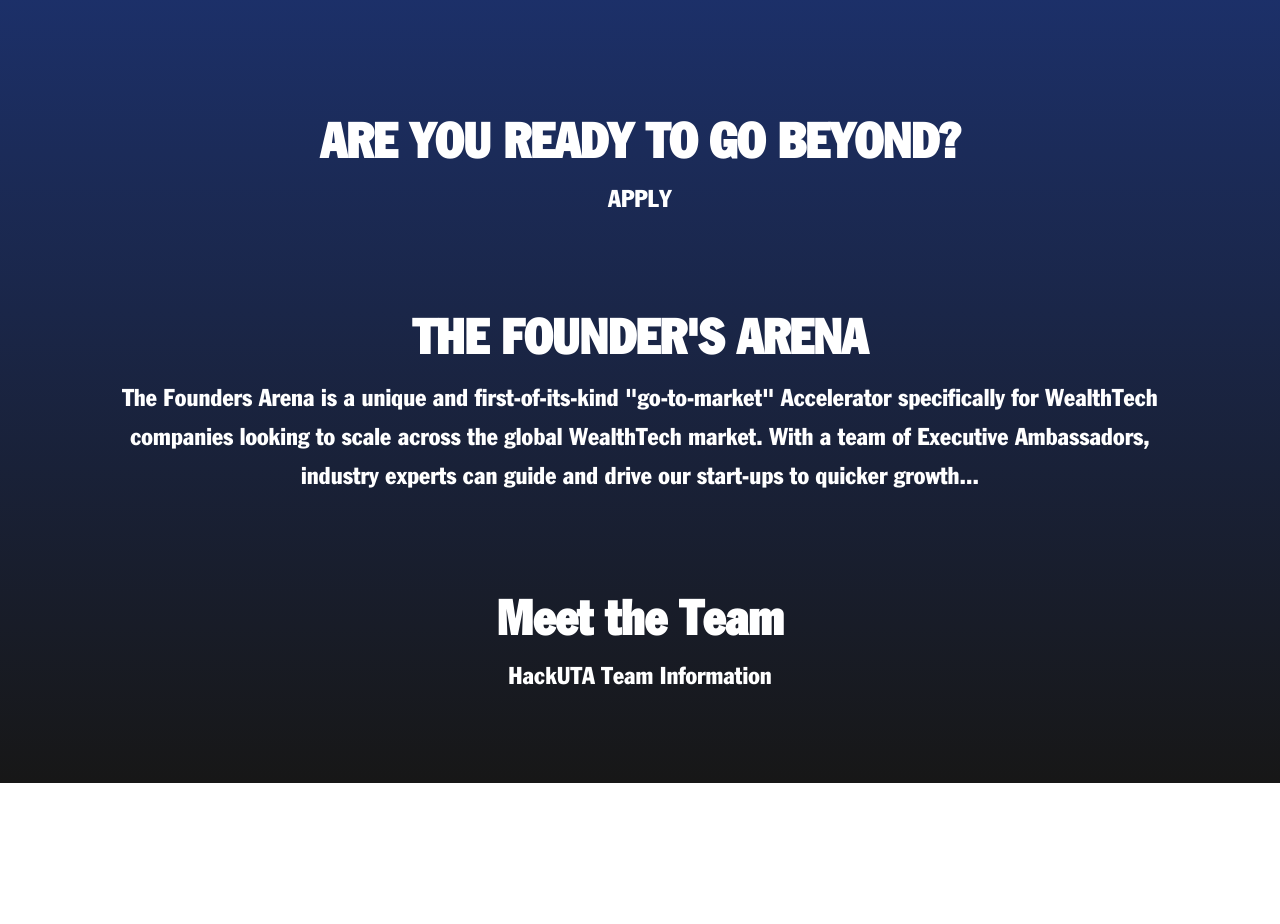
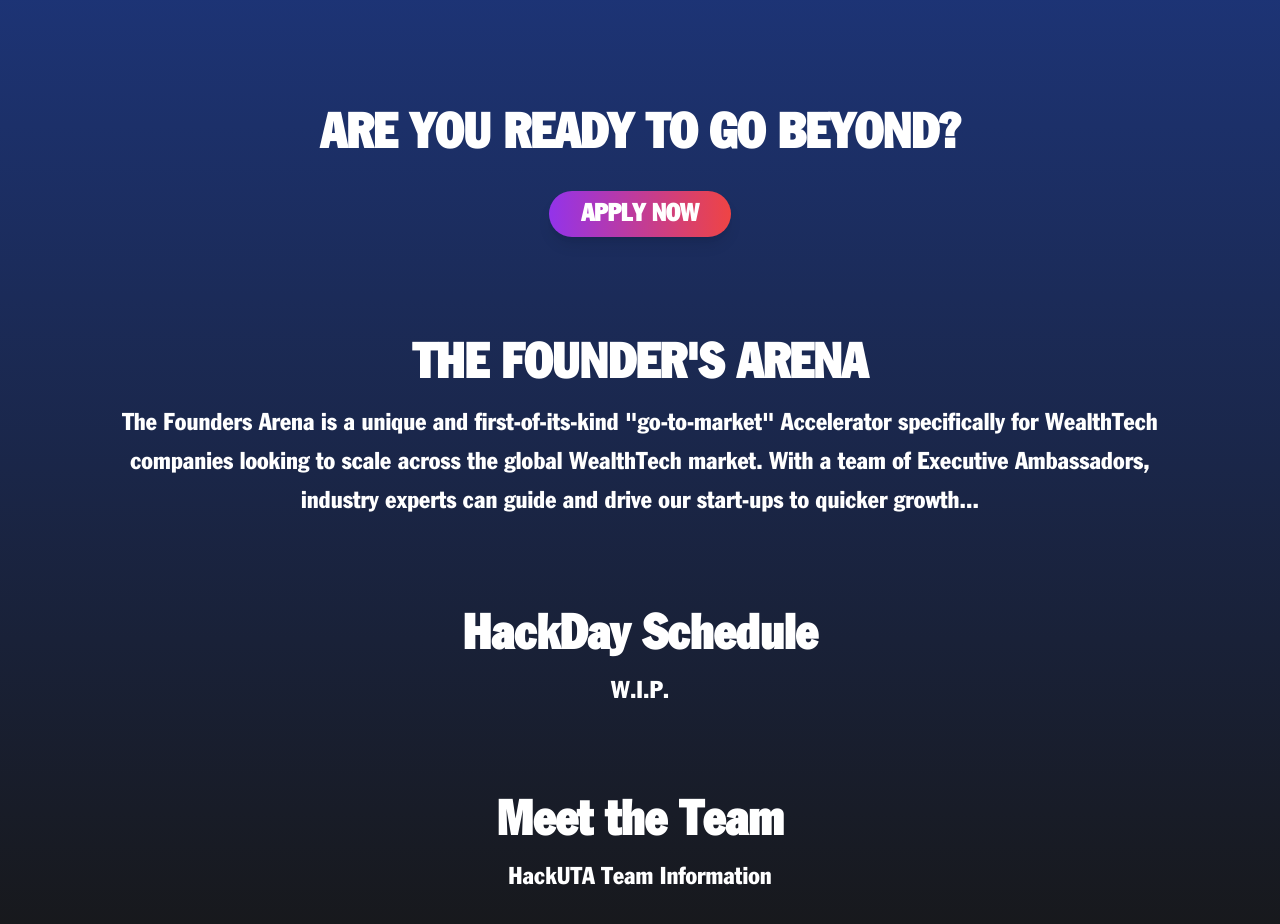
Before and after one commit to dlamanna10/hackday-2025, a Next.js app: page / in a window 1280 px wide. Shown: the part 1420-2344 px from the top of the page. Before the commit the page ends 2203 px from the top, so only its background shows below. Built offline with nearby package versions, Linux system fonts and the light colour scheme.

Commit message:
Apply button functionality

```diff
--- a/src/app/page.tsx
+++ b/src/app/page.tsx
@@ -17,9 +17,17 @@
           </div>
           {/* Desktop Navigation */}
           <div className="hidden md:flex space-x-24 justify-center w-full">
-            {["Home", "Apply", "The Founder's Arena", "Schedule", "About Us", "FAQ", "Contact"].map((item) => (
-              <a key={item} href="#" className="font-franklinGothic text-xl font-normal hover:text-purple-300 transition">
-                {item}
+            {[
+              { name: "Home", href: "#" },
+              { name: "Apply", href: "#apply" },
+              { name: "The Founder's Arena", href: "#founders-arena" },
+              { name: "Schedule", href: "#schedule" },
+              { name: "About Us", href: "#about" },
+              { name: "FAQ", href: "#faq" },
+              { name: "Contact", href: "#contact" },
+            ].map((item) => (
+              <a key={item.name} href={item.href} className="font-franklinGothic text-xl font-normal hover:text-purple-300 transition">
+                {item.name}
               </a>
             ))}
           </div>
@@ -69,14 +77,14 @@
           <Image
             src="/BuildingGlow.svg"
             alt="Building Glow"
-            className="absolute bottom-[-480px] w-full h-auto z-10 building-glow-mask"
+            className="absolute bottom-[-480px] sm:bottom-[-300px] md:bottom-[-480px] w-full h-auto z-10 building-glow-mask"
             width={1438}
             height={730}
           />
           <Image
             src="/Buildings.svg"
             alt="Buildings"
-            className="absolute bottom-[-480px] w-full h-auto z-20 building-mask"
+            className="absolute bottom-[-480px] sm:bottom-[-300px] md:bottom-[-480px] w-full h-auto z-20 building-mask"
             width={1440}
             height={761}
           />
@@ -85,11 +93,19 @@
 
       {/* Information Section */}
       <div className="font-franklinCondensed text-white text-center w-[100vw] mx-auto p-[40px] mt-[-150px]">
-        <section className="mx-auto p-[50px]">
+        <section id='apply' className="scroll-mt-16 pt-10 mx-auto p-[50px]">
           <h2 className="text-5xl font-bold">ARE YOU READY TO GO BEYOND?</h2>
-          <p className="text-2xl mt-4">APPLY</p>
         </section>
-        <section className="mx-auto p-[50px]">
+        <section id='apply' className="mt-[-80px] mx-auto p-[70px]">
+        <a href='https://docs.google.com/forms/d/e/1FAIpQLScBIrfcTsXM32cx4RX1HQItdzIkzVIVj57EL1k5caWSw_btdA/viewform?usp=sharing'
+          target='_blank'
+          rel='noopener noreferrer'
+          className='relative px-8 py-3 text-2xl font-semibold text-white rounded-full transition duration-300
+          bg-gradient-to-r from-purple-600 to-red-500 hover:from-purple-600 hover:to-blue-600 shadow-lg hover:shadow-xl' >
+            APPLY NOW
+          </a>
+        </section>
+        <section id='founders-arena' className="scroll-mt-16 pt-10 mx-auto p-[50px]">
           <h2 className="text-5xl font-bold">THE FOUNDER'S ARENA</h2>
           <p className="text-2xl mt-4 leading-relaxed">
             The Founders Arena is a unique and first-of-its-kind "go-to-market"
@@ -99,7 +115,11 @@
             quicker growth...
           </p>
         </section>
-        <section className="mx-auto p-[50px]">
+        <section id='schedule' className="scroll-mt-16 pt-10 mx-auto p-[50px]">
+          <h2 className="text-5xl font-bold">HackDay Schedule</h2>
+          <p className="text-2xl mt-4">W.I.P.</p>
+        </section>
+        <section id='about' className="scroll-mt-16 pt-10 mx-auto p-[50px]">
           <h2 className="text-5xl font-bold">Meet the Team</h2>
           <p className="text-2xl mt-4">HackUTA Team Information</p>
         </section>
```
